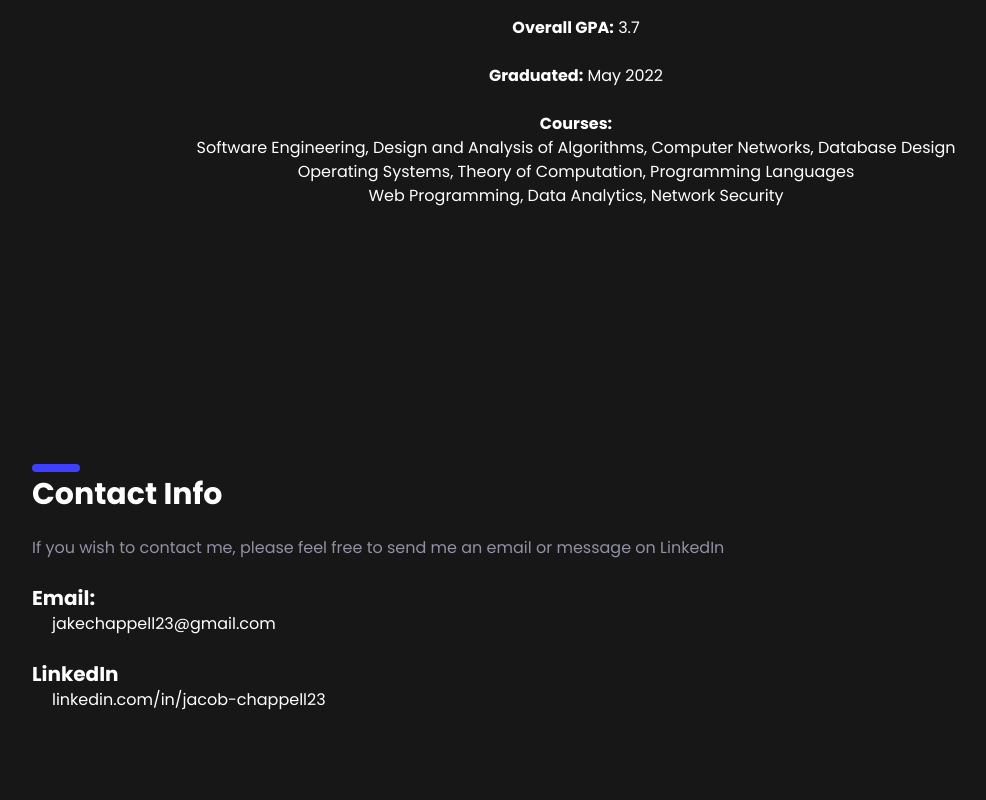
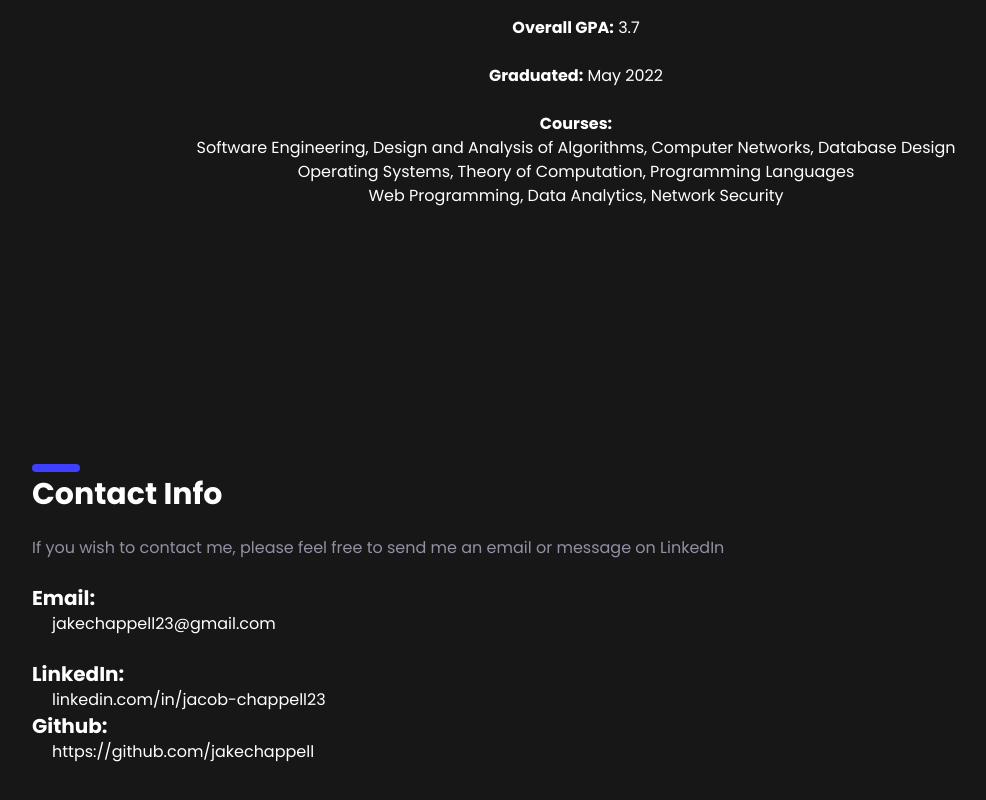
Before and after one commit to jakechappell/jakechappell.github.io, a website: page index.html in a window 1280 px wide. Shown: the part 3244-4044 px from the top of the page, without its empty margins (64-1050 px from the left). Drawn offline with Linux system fonts and the light colour scheme.

Commit message:
Added github to contact

```diff
--- a/index.html
+++ b/index.html
@@ -120,8 +120,10 @@
                 <p class="section-paragraph">If you wish to contact me, please feel free to send me an email or message on LinkedIn</p>
                 <h2 class="tertiary-title">Email:</h2>
                 <p class="pl-5">jakechappell23@gmail.com</p><br>
-                <h2 class="tertiary-title">LinkedIn</h2>
+                <h2 class="tertiary-title">LinkedIn:</h2>
                 <p class="pl-5">linkedin.com/in/jacob-chappell23</p>
+                <h2 class="tertiary-title">Github:</h2>
+                <p class="pl-5">https://github.com/jakechappell</p>
             </section>
         </div>
     </body>
```
